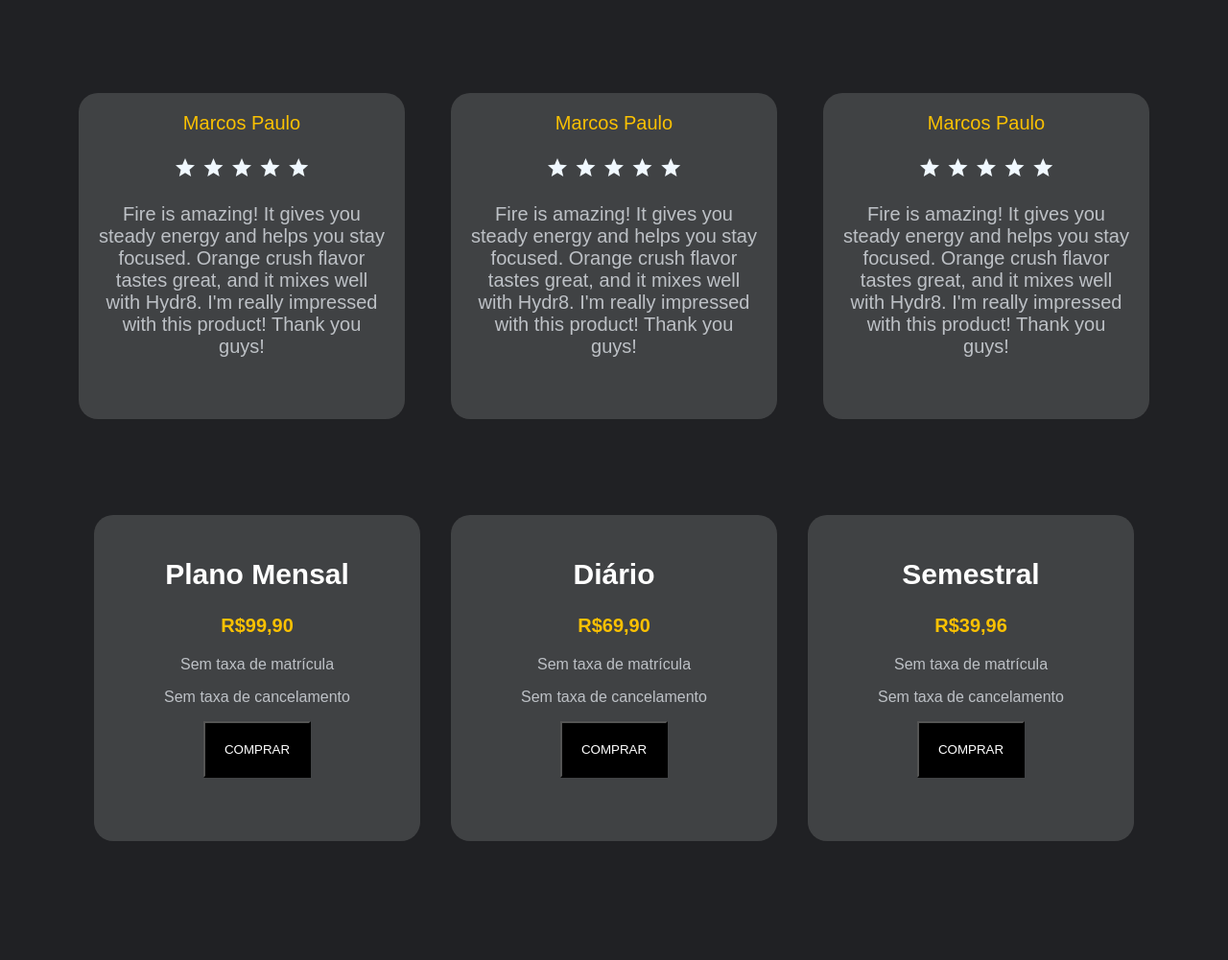
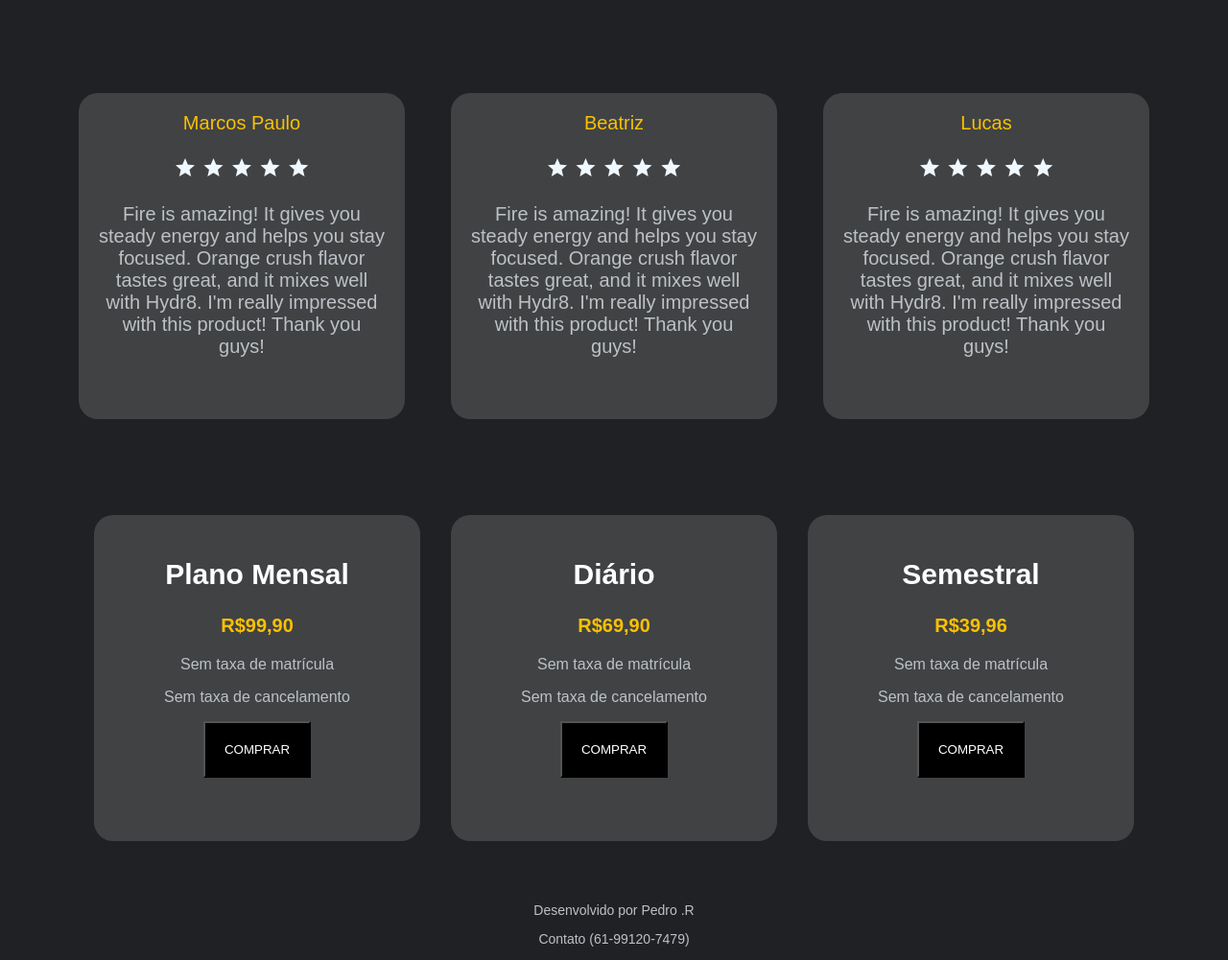
Before and after one commit to Pedrorenatopr/landing-page-personal, a plain HTML site: page index.html in a window 1280 px wide. Shown: the part 1171-2172 px from the top of the page at 96% size. Before the commit the page ends 2056 px from the top, so only its background shows below. Drawn offline with Linux system fonts and the light colour scheme.

Commit message:
adicionando footer

```diff
--- a/index.html
+++ b/index.html
@@ -74,7 +74,7 @@
 
         <article class="cartao-tres">
             <div class="item-cartao-tres">
-                <span class="destaque">Marcos Paulo</span> <br> <br>
+                <span class="destaque">Beatriz</span> <br> <br>
                 <div class="avaliacao">
                     <span id="star" class="material-icons md-18">star</span>
                     <span id="star" class="material-icons md-18">star</span>
@@ -88,7 +88,7 @@
 
         <article class="cartao-tres">
             <div class="item-cartao-tres">
-                <span class="destaque">Marcos Paulo</span> <br> <br>
+                <span class="destaque">Lucas</span> <br> <br>
                 <div class="avaliacao">
                     <span id="star" class="material-icons md-18">star</span>
                     <span id="star" class="material-icons md-18">star</span>
@@ -138,6 +138,12 @@
 
     </div>
 
+    <footer class="footer">
+        <p>Desenvolvido por Pedro .R</p>
+        <p>Contato (61-99120-7479)</p>
+
+    </footer>
+
 
 
 </body>
--- a/style.css
+++ b/style.css
@@ -130,6 +130,12 @@ button {
     padding: 20px;
 }
 
+.footer {
+    text-align: center;
+    font-size: 14px;
+    padding-top: 50px;
+}
+
 
 
 @media screen and  (max-device-width: 700px) {
@@ -203,4 +209,12 @@ button {
         justify-content: center;
         gap: 2em;
     }
+
+    .section-quatro {
+        padding-top: 50px;
+        text-align: center;
+        display: grid;
+        justify-content: center;
+        gap: 2em;
+    }
 }
```
